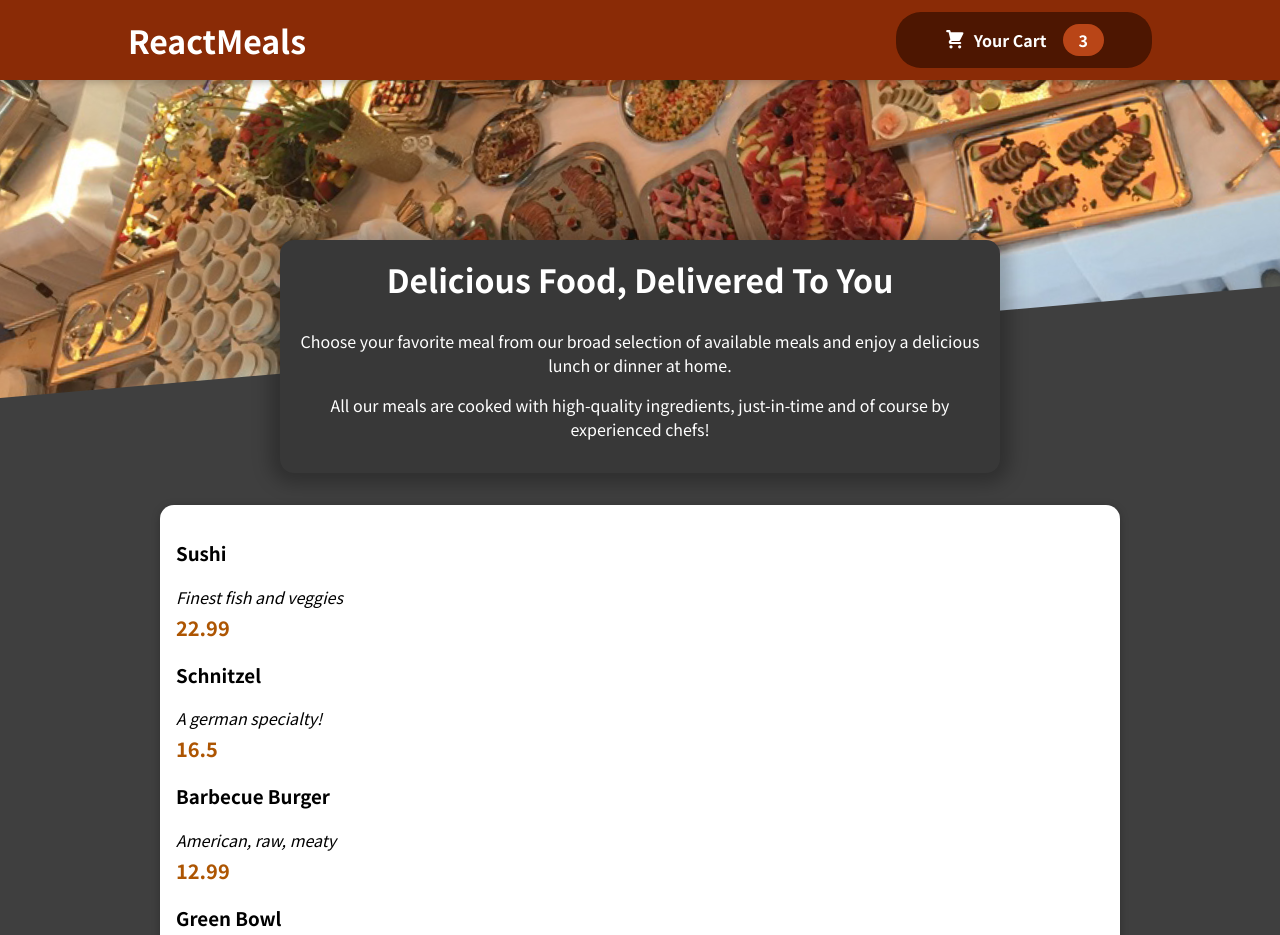
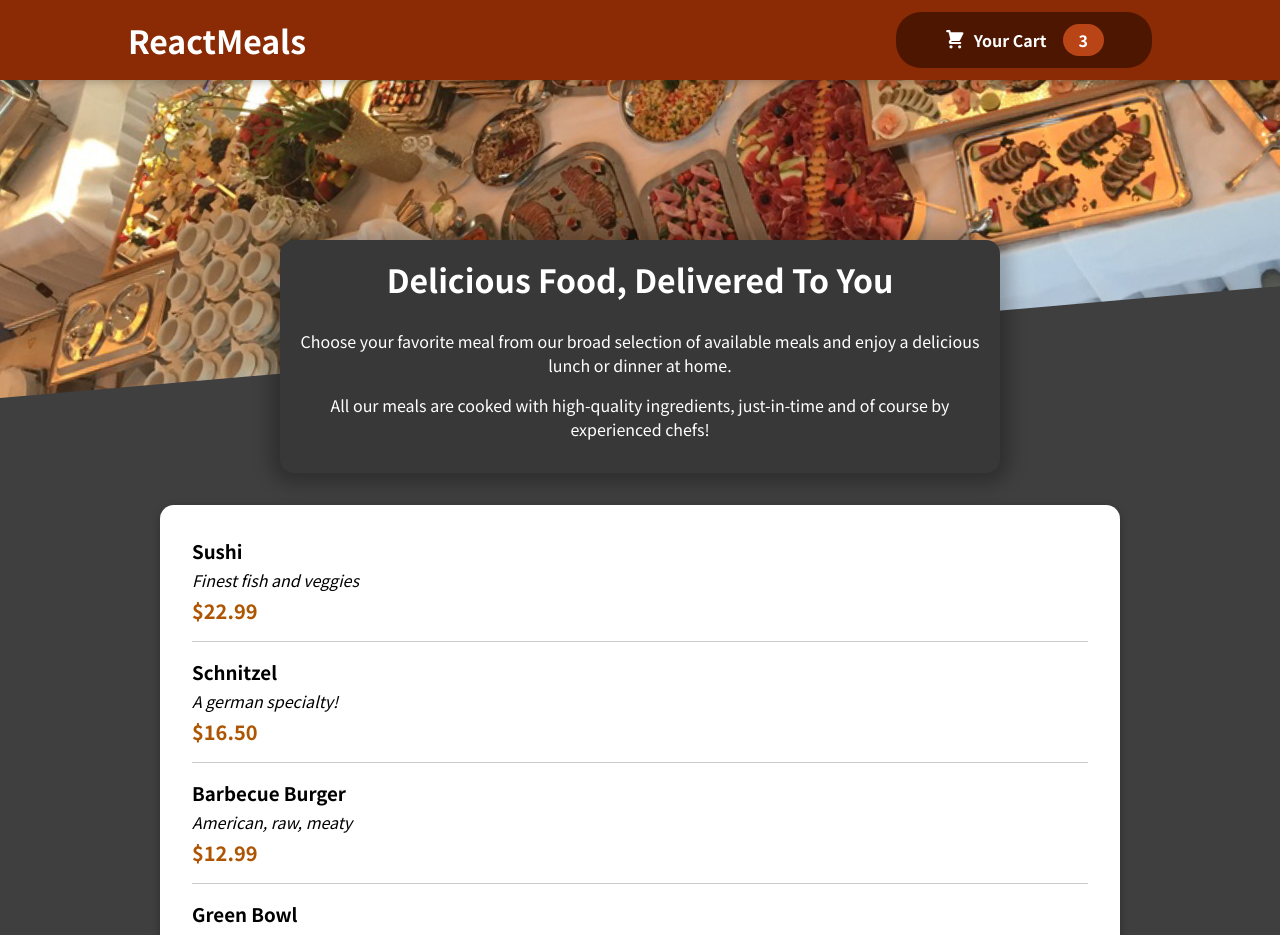
Before and after one commit to jh1109/learnPJT-theFoodOrderApp, a React (Create React App) app: page / in a window 1280 px wide. Shown: the top 935 px of the page. Built offline with nearby package versions, Linux system fonts and the light colour scheme.

Commit message:
learn. MealItem 렌더링(정답)(145)

```diff
--- a/src/components/Meals/AvailableMeals.js
+++ b/src/components/Meals/AvailableMeals.js
@@ -3,7 +3,7 @@ import React from "react";
 import Card from "../UI/Card";
 
 import classes from "./AvailableMeals.module.css";
-import MealItem from "./MealItem";
+import MealItem from "./MealItem/MealItem";
 
 const DUMMY_MEALS = [
   {
@@ -33,21 +33,18 @@ const DUMMY_MEALS = [
 ];
 
 const AvailableMeals = () => {
-  const mealsList = DUMMY_MEALS;
+  const mealsList = DUMMY_MEALS.map((meal) => (
+    <MealItem
+      key={meal.id}
+      name={meal.name}
+      description={meal.description}
+      price={meal.price}
+    />
+  ));
   return (
     <section className={classes.meals}>
       <Card>
-        <ul>
-          {mealsList.map((meal) => (
-            <li key={meal.id}>
-              <MealItem
-                name={meal.name}
-                description={meal.description}
-                price={meal.price}
-              />
-            </li>
-          ))}
-        </ul>
+        <ul>{mealsList}</ul>
       </Card>
     </section>
   );
--- a/src/components/Meals/MealItem.js
+++ /dev/null
@@ -1,15 +0,0 @@
-import React, { Fragment } from "react";
-
-import classes from "./MealItem.module.css";
-
-const MealItem = ({ name, description, price }) => {
-  return (
-    <Fragment>
-      <h3>{name}</h3>
-      <div className={classes.description}>{description}</div>
-      <div className={classes.price}>{price}</div>
-    </Fragment>
-  );
-};
-
-export default MealItem;
--- /dev/null
+++ b/src/components/Meals/MealItem/MealItem.js
@@ -0,0 +1,18 @@
+import React from "react";
+
+import classes from "./MealItem.module.css";
+
+const MealItem = (props) => {
+  const price = `$${props.price.toFixed(2)}`;
+  return (
+    <li className={classes.meal}>
+      <div>
+        <h3>{props.name}</h3>
+        <div className={classes.description}>{props.description}</div>
+        <div className={classes.price}>{price}</div>
+      </div>
+    </li>
+  );
+};
+
+export default MealItem;
```
Also changed, not shown: src/components/Meals/MealItem/MealItem.module.css (renamed from src/components/Meals/MealItem.module.css).
